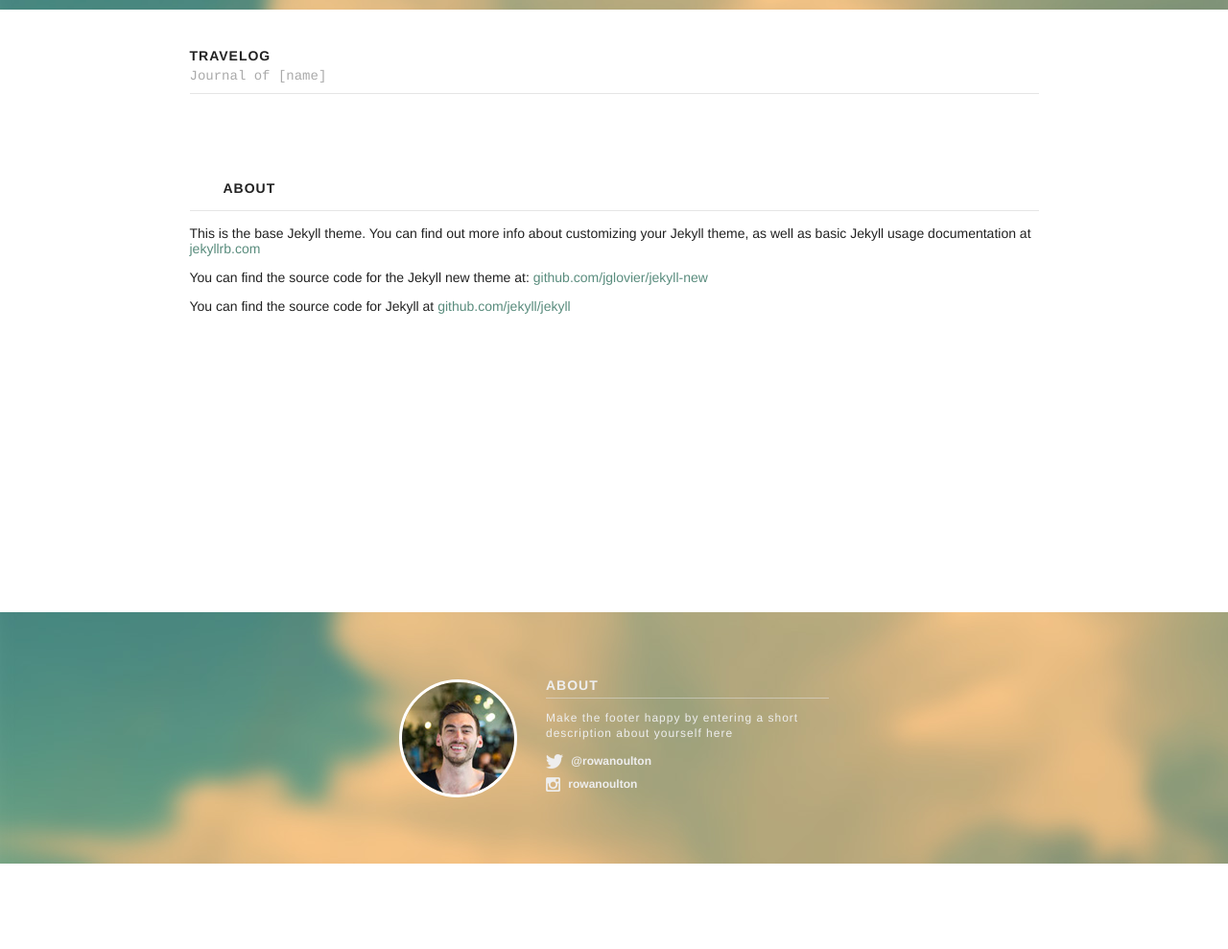
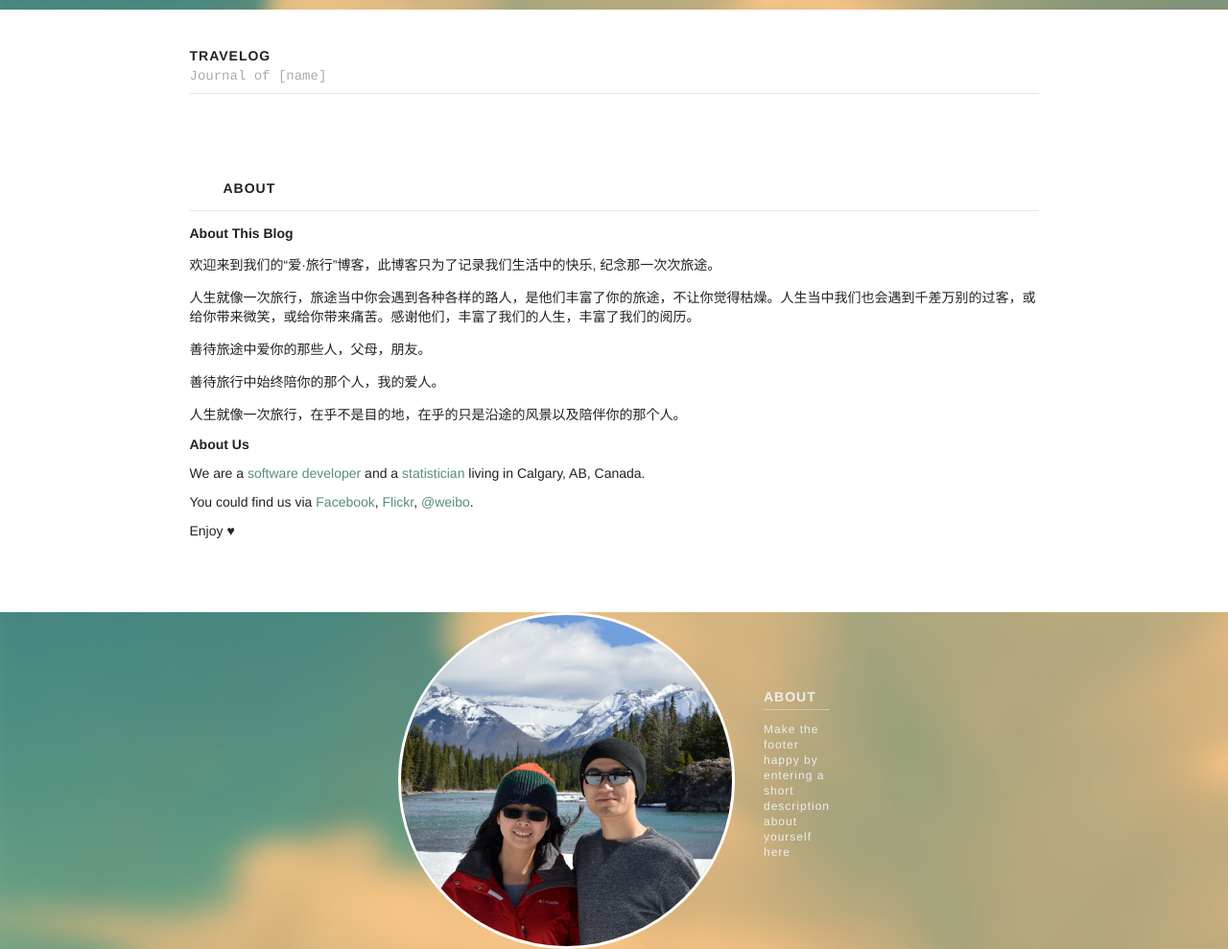
Before and after one commit to loveastravel/loveastravel.github.com, a Jekyll site: the page built from about.md, in a window 1280 px wide. Shown: the whole page at 96% size. Built offline with Jekyll 4.4.1, drawn with Linux system fonts in a browser that asks for light colours; before the commit the page ends 900 px from its top, so only the background shows below that.

Commit message:
First Commit

```diff
--- a/_includes/footer.html
+++ b/_includes/footer.html
@@ -6,8 +6,9 @@
                 <p class="about-body-title">About</p>
                 <p class="about-body-description">{{ site.description }}</p>
                 <ul>
-                    <li><a href="https://twitter.com/{{ site.twitter_username }}" target="_blank" class="about-body-link"><img src="{{ "/img/icon-twitter.png" | prepend: site.baseurl }}" border="0" alt="Twitter" /> @{{ site.twitter_username }}</a></li>
-                    <li><a href="https://instagram.com/{{ site.instagram_username }}" target="_blank" class="about-body-link"><img src="{{ "/img/icon-instagram.png" | prepend: site.baseurl }}" border="0" alt="Instagram" /> {{ site.instagram_username }}</a></li>
+                    <li><a href="!http://static.viewbook.com/images/social_icons/facebook_16.png!":http://link_to_your_facebook_page></a></li>
+
+                    <li><a href="!http://static.viewbook.com/images/social_icons/flickr_16.png!":http://link_to_your_flickr_page></a></li>
                 </ul>
             </div>
         </section>
--- a/about.md
+++ b/about.md
@@ -4,8 +4,22 @@ title: About
 permalink: /about/
 ---
 
-This is the base Jekyll theme. You can find out more info about customizing your Jekyll theme, as well as basic Jekyll usage documentation at [jekyllrb.com](http://jekyllrb.com/)
+**About This Blog**
 
-You can find the source code for the Jekyll new theme at: [github.com/jglovier/jekyll-new](https://github.com/jglovier/jekyll-new)
+欢迎来到我们的“爱·旅行”博客，此博客只为了记录我们生活中的快乐, 纪念那一次次旅途。
 
-You can find the source code for Jekyll at [github.com/jekyll/jekyll](https://github.com/jekyll/jekyll)
+人生就像一次旅行，旅途当中你会遇到各种各样的路人，是他们丰富了你的旅途，不让你觉得枯燥。人生当中我们也会遇到千差万别的过客，或给你带来微笑，或给你带来痛苦。感谢他们，丰富了我们的人生，丰富了我们的阅历。
+
+善待旅途中爱你的那些人，父母，朋友。
+
+善待旅行中始终陪你的那个人，我的爱人。
+
+人生就像一次旅行，在乎不是目的地，在乎的只是沿途的风景以及陪伴你的那个人。
+
+**About Us**
+
+We are a [software developer](https://ca.linkedin.com/in/longshengzhou) and a [statistician](https://ca.linkedin.com/pub/yukun-zhang/35/83b/892) living in Calgary, AB, Canada.
+
+You could find us via [Facebook](https://www.facebook.com/longsheng.zhou), [Flickr](https://www.flickr.com/photos/lszhou), [@weibo](http://www.weibo.com/2614496813/profile?rightmod=1&wvr=6&mod=personinfo).
+
+Enjoy ♥
```
Also changed, not shown: _posts/2014-08-11-HELEN LAKE TRAIL.md (added, +51 -0 lines), _posts/2014-08-12-the-travelog-theme.markdown (deleted, +0 -40 lines), img/avatar.jpg.
